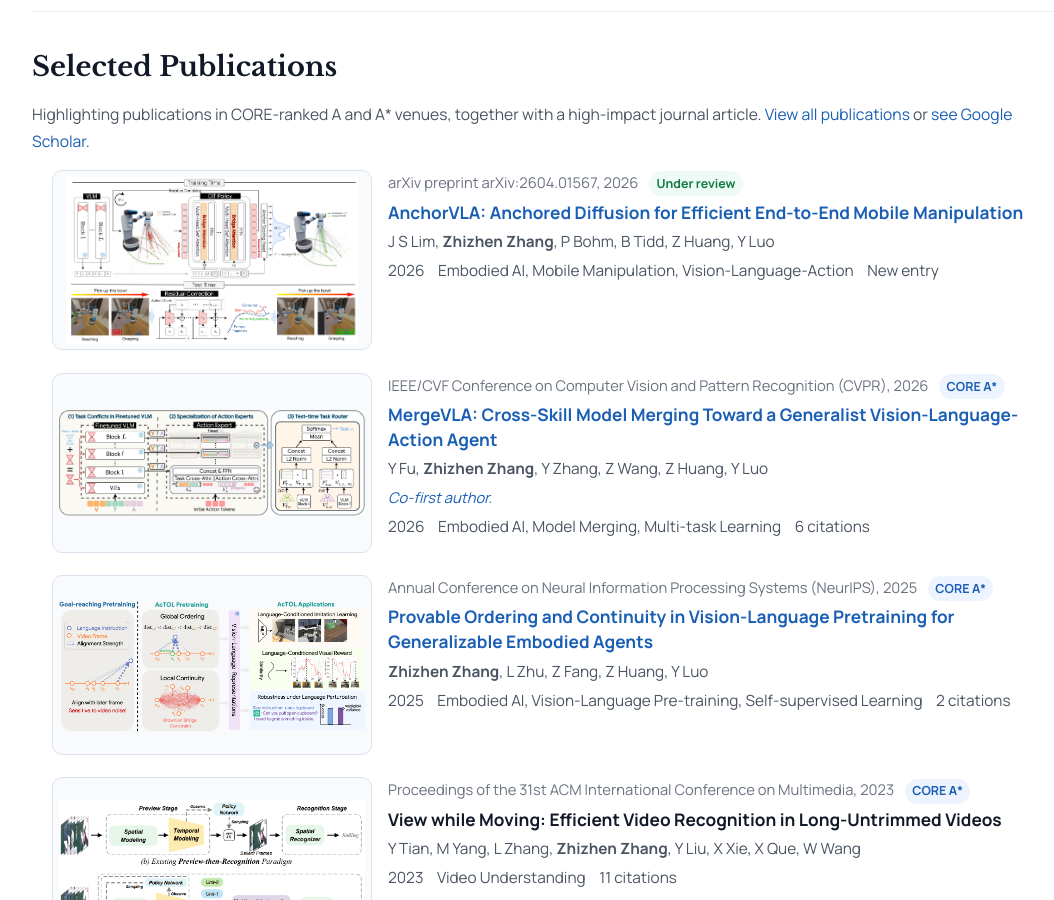
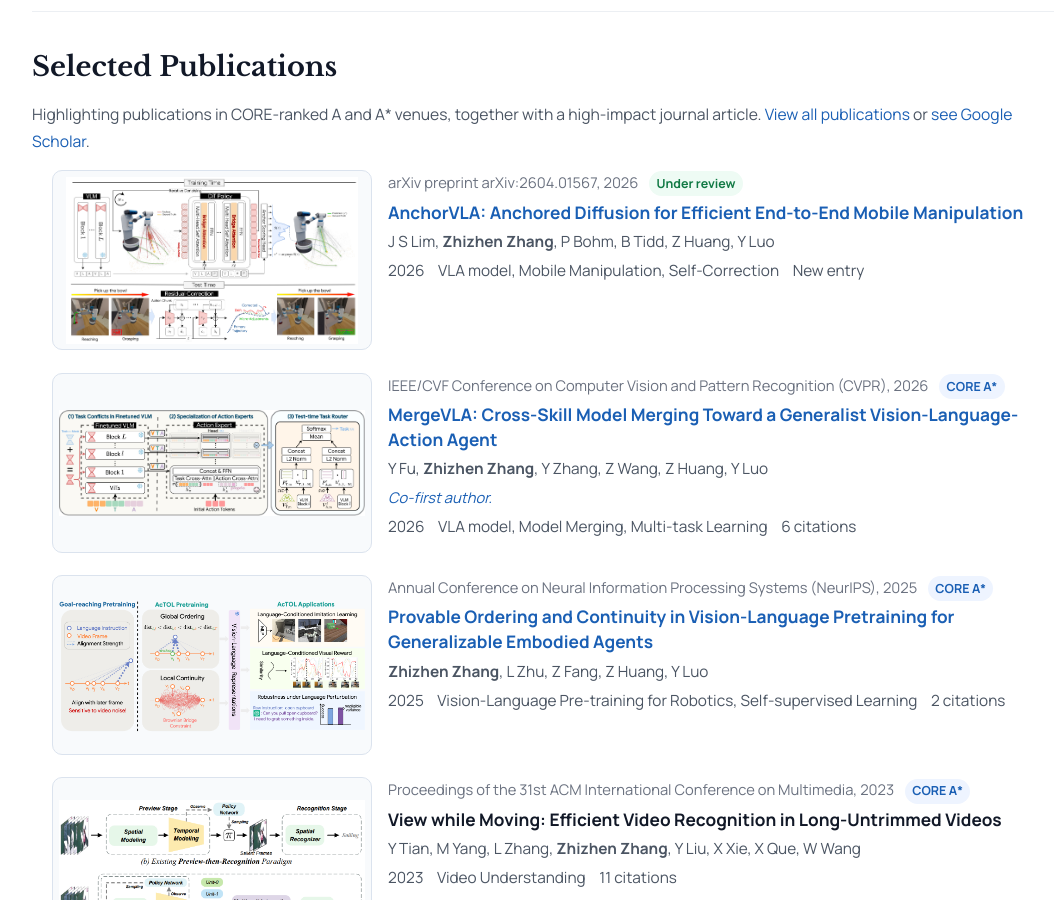
Before and after one commit to Daisy-zzz/homepage, a Jekyll site: the page built from index.html, in a window 1280 px wide and 900 px high, scrolled down 747 px. Shown: the whole window, without its empty margins (88-1142 px from the left). Built offline with Jekyll 4.4.1, drawn with Linux system fonts in a browser that asks for light colours.

Commit message:
revise paper area

```diff
--- a/_data/publications.yml
+++ b/_data/publications.yml
@@ -4,7 +4,7 @@
   venue: "arXiv preprint arXiv:2604.01567, 2026"
   year: 2026
   citations: "New entry"
-  area: "Embodied AI, Mobile Manipulation, Vision-Language-Action"
+  area: "VLA model, Mobile Manipulation, Self-Correction"
   homepage_selected: true
   selection_note: "Under review"
   url: https://arxiv.org/abs/2604.01567
@@ -17,7 +17,7 @@
   venue: "IEEE/CVF Conference on Computer Vision and Pattern Recognition (CVPR), 2026"
   year: 2026
   citations: "6 citations"
-  area: "Embodied AI, Model Merging, Multi-task Learning"
+  area: "VLA model, Model Merging, Multi-task Learning"
   core_rank: "A*"
   homepage_selected: true
   url: https://mergevla.github.io/
@@ -32,7 +32,7 @@
   venue: "Annual Conference on Neural Information Processing Systems (NeurIPS), 2025"
   year: 2025
   citations: "2 citations"
-  area: "Embodied AI, Vision-Language Pre-training, Self-supervised Learning"
+  area: "Vision-Language Pre-training for Robotics, Self-supervised Learning"
   core_rank: "A*"
   homepage_selected: true
   url: https://actol-pretrain.github.io/
```
